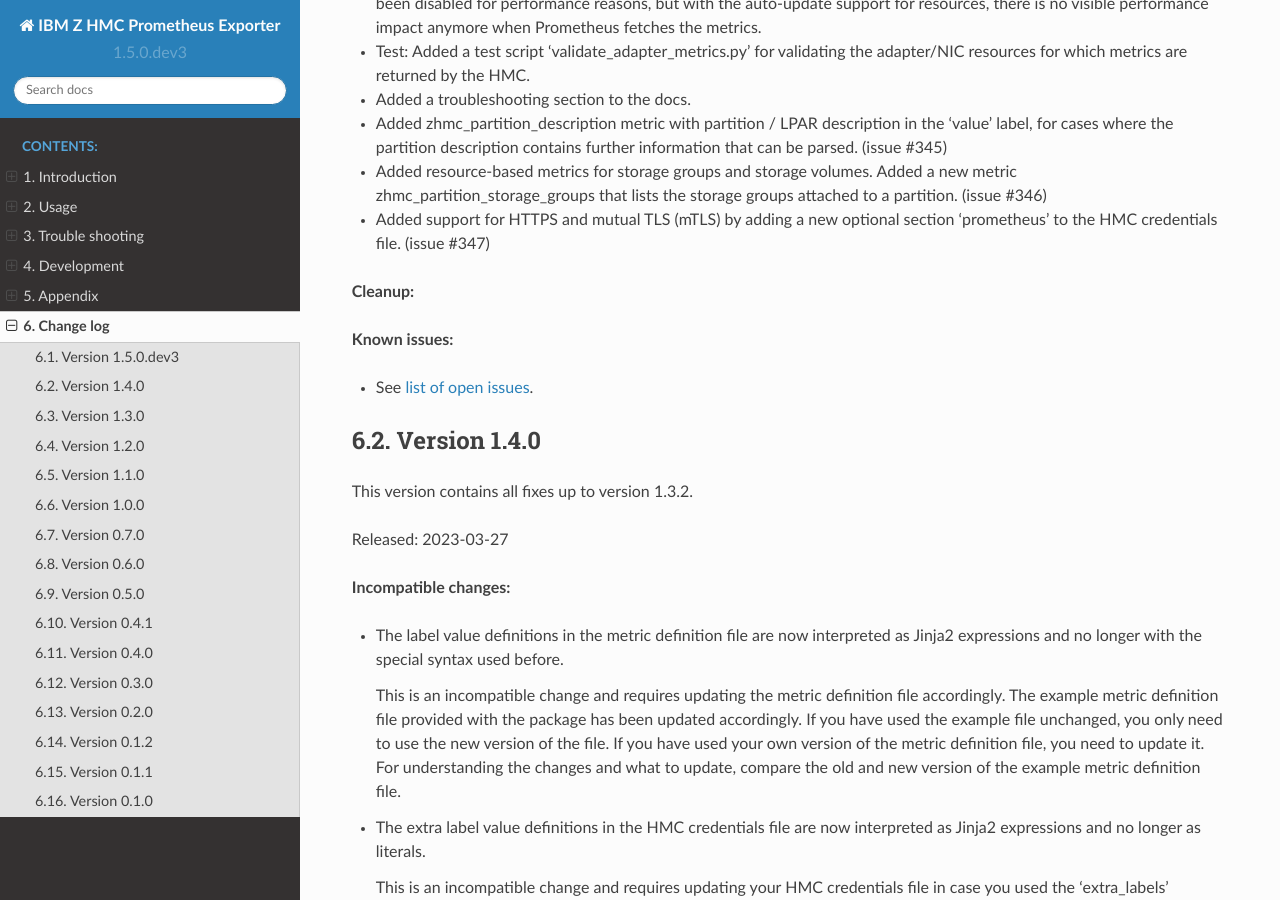
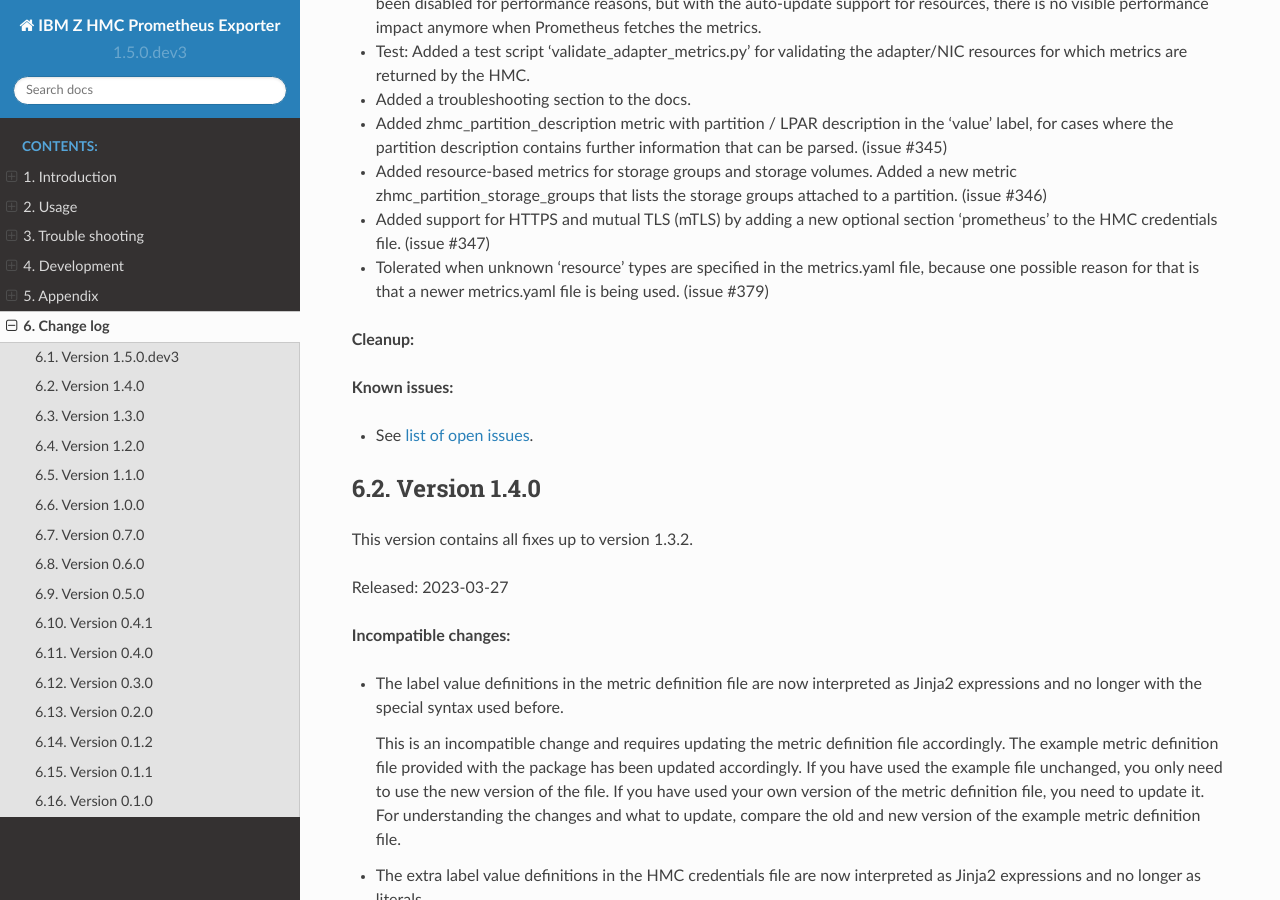
Before and after one commit to zhmcclient/zhmc-prometheus-exporter, a Sphinx documentation site: the page built from docs/changes.rst, in a window 1280 px wide and 900 px high, scrolled down 1112 px. Built offline with Sphinx 7.4.7 and the Read the Docs theme 2.0.0, drawn with Linux system fonts in a browser that asks for light colours.

Commit message:
Tolerate newer metrics yaml file
Signed-off-by: Andreas Maier <maiera@de.ibm.com>

```diff
--- a/docs/changes.rst
+++ b/docs/changes.rst
@@ -95,6 +95,10 @@
 
 * Added support for HTTPS and mutual TLS (mTLS) by adding a new optional section
   'prometheus' to the HMC credentials file. (issue #347)
+
+* Tolerated when unknown 'resource' types are specified in the metrics.yaml
+  file, because one possible reason for that is that a newer metrics.yaml file
+  is being used. (issue #379)
 
 **Cleanup:**
 
```
Also changed, not shown: 1 other file.
